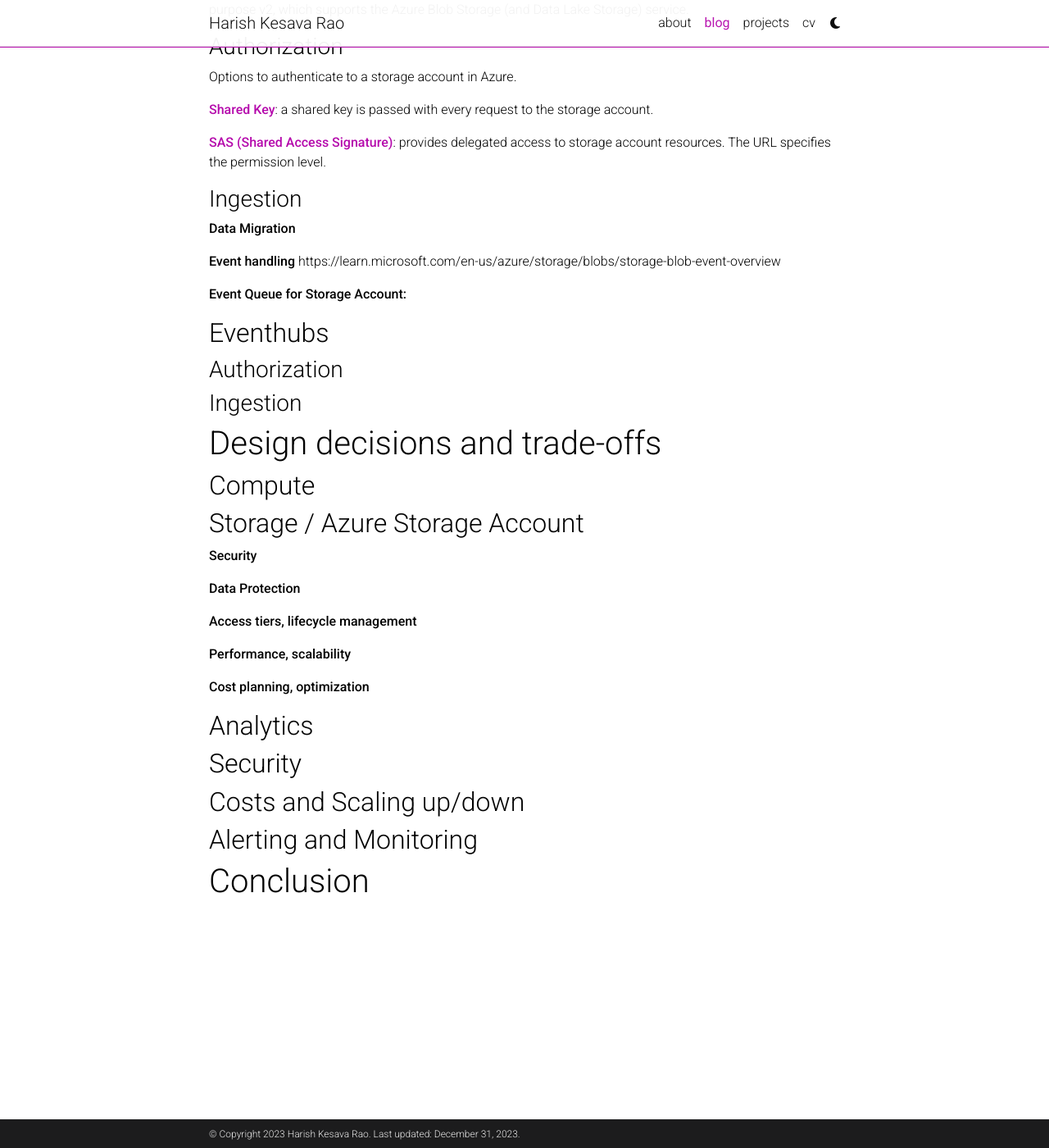
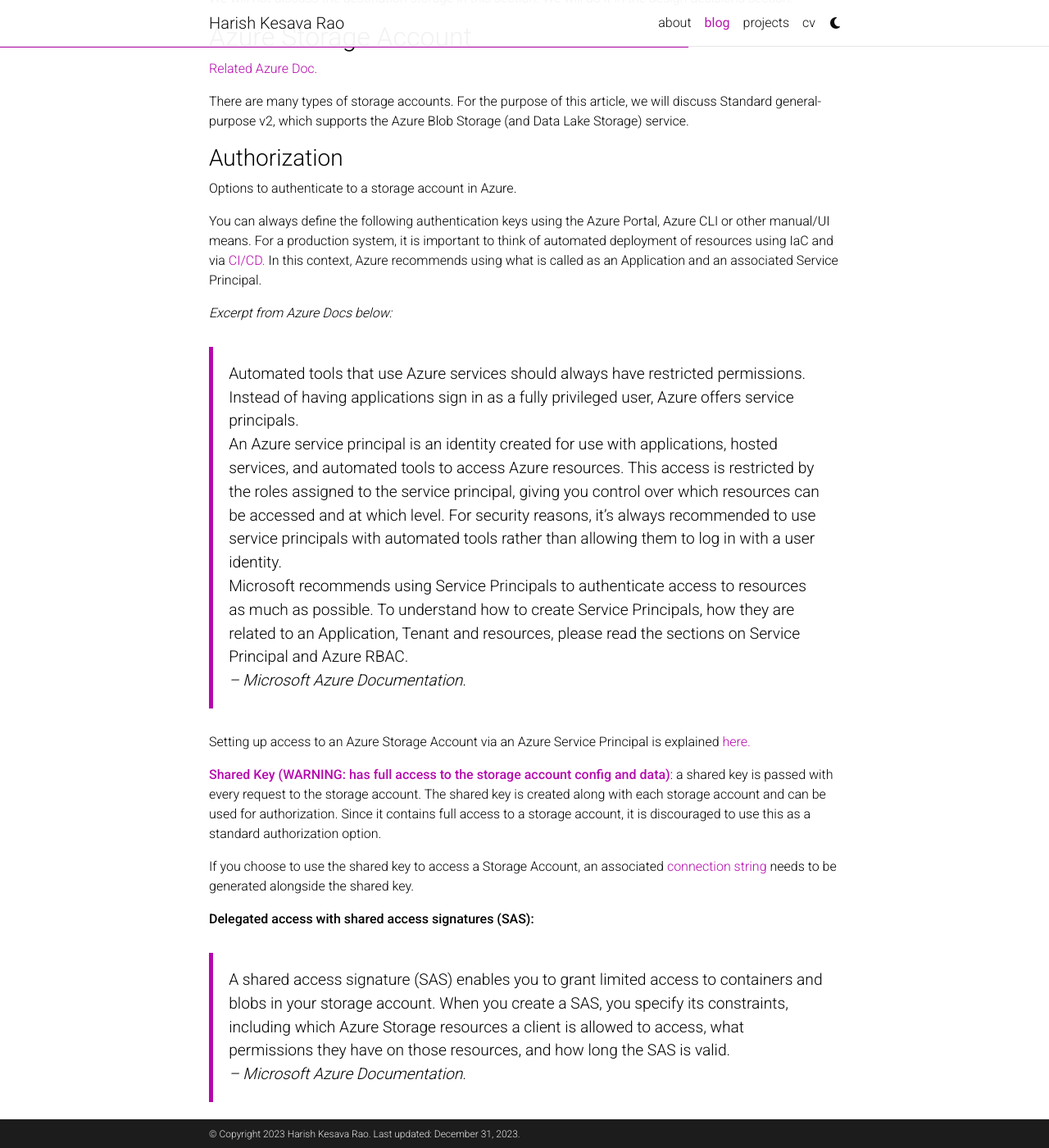
Before and after one commit to harishkesavarao/harishkesavarao.github.io, a Jekyll site: the page built from _posts/2023-03-01-azure-data-lake.md, in a window 1280 px wide and 1400 px high, scrolled down 1838 px. Shown: the whole window at 82% size. Built offline with Jekyll 4.4.1, drawn with Linux system fonts in a browser that asks for light colours; comment, search, counter and statistics services are not loaded; a style sheet for code colours, icons or effects is not loaded; some of the changed text lies outside the part shown.

Commit message:
Authorization

```diff
--- a/_posts/2023-03-01-azure-data-lake.md
+++ b/_posts/2023-03-01-azure-data-lake.md
@@ -15,9 +15,14 @@
 In order to fully understand or follow along with the article, I recommend reading some of the documents, articles and other links I have included in this section. If you have already worked on the AWS services I have listed below, you can skip this section.
 
 - [Storage account overview.](https://learn.microsoft.com/en-us/azure/storage/common/storage-account-overview)
+
 - [IaC on Azure.](https://learn.microsoft.com/en-us/devops/deliver/what-is-infrastructure-as-code)
 
 - [Azure Resource Manager.](https://learn.microsoft.com/en-us/azure/azure-resource-manager/management/overview)
+
+- [Azure Service Principals.](https://learn.microsoft.com/en-us/entra/identity-platform/app-objects-and-service-principals?tabs=browser)
+
+- [Azure role-based access control (RBAC).](https://learn.microsoft.com/en-us/azure/role-based-access-control/role-assignments-steps)
 
 ## Infrastructure as Code (IaC)
 All of the Azure cloud resources discussed can be created manually via the Azure Portal.
@@ -29,7 +34,8 @@
 ## What is a Data Lake?
 > A data lake is a centralized repository that ingests and stores large volumes of data in its original form. The data can then be processed and used as a basis for a variety of analytic needs. Due to its open, scalable architecture, a data lake can accommodate all types of data from any source, from structured (database tables, Excel sheets) to semi-structured (XML files, webpages) to unstructured (images, audio files, tweets), all without sacrificing fidelity. The data files are typically stored in staged zones—raw, cleansed, and curated—so that different types of users may use the data in its various forms to meet their needs. Data lakes provide core data consistency across a variety of applications, powering big data analytics, machine learning, predictive analytics, and other forms of intelligent action.
 >
-> <cite>--Microsoft Azure Documentation.</cite>
+>
+> <cite>-- Microsoft Azure Documentation.</cite>
 
 # Use cases
 It is cost effective and performant to build a Data Lake when the data volume is over a certain threshold. The threshold is usually in the tens of GBs of data per day and continues to accumulate over time. If the data volume is less than that, it would be quicker and cheaper to build a traditional data warehouse or other solutions.
@@ -46,14 +52,37 @@
 We will not discuss the destination storage in this section. We will do it in the design decisions section.
 
 ## Azure Storage Account
+[Related Azure Doc.](https://learn.microsoft.com/en-us/azure/storage/common/storage-account-overview)
+
 There are many types of storage accounts. For the purpose of this article, we will discuss Standard general-purpose v2, which supports the Azure Blob Storage (and Data Lake Storage) service.
 
 ### Authorization
 Options to authenticate to a storage account in Azure.
 
-**[Shared Key](https://learn.microsoft.com/en-us/azure/storage/common/storage-account-keys-manage?tabs=azure-portal)**: a shared key is passed with every request to the storage account.
+You can always define the following authentication keys using the Azure Portal, Azure CLI or other manual/UI means. For a production system, it is important to think of automated deployment of resources using IaC and via [CI/CD.](https://en.wikipedia.org/wiki/CI/CD) In this context, Azure recommends using what is called as an Application and an associated Service Principal.
 
-**[SAS (Shared Access Signature)](https://learn.microsoft.com/en-us/azure/storage/common/storage-sas-overview)**: provides delegated access to storage account resources. The URL specifies the permission level.
+_Excerpt from Azure Docs below:_
+
+> Automated tools that use Azure services should always have restricted permissions. Instead of having applications sign in as a fully privileged user, Azure offers service principals.
+>
+> An Azure service principal is an identity created for use with applications, hosted services, and automated tools to access Azure resources. This access is restricted by the roles assigned to the service principal, giving you control over which resources can be accessed and at which level. For security reasons, it's always recommended to use service principals with automated tools rather than allowing them to log in with a user identity.
+>
+> Microsoft recommends using Service Principals to authenticate access to resources as much as possible. To understand how to create Service Principals, how they are related to an Application, Tenant and resources, please read the sections on Service Principal and Azure RBAC.
+>
+>
+> <cite>-- Microsoft Azure Documentation.</cite>
+
+Setting up access to an Azure Storage Account via an Azure Service Principal is explained [here.](https://learn.microsoft.com/en-us/dynamics365/customer-insights/data/connect-service-principal)
+
+**[Shared Key (WARNING: has full access to the storage account config and data)](https://learn.microsoft.com/en-us/azure/storage/common/storage-account-keys-manage?tabs=azure-portal)**: a shared key is passed with every request to the storage account. The shared key is created along with each storage account and can be used for authorization. Since it contains full access to a storage account, it is discouraged to use this as a standard authorization option.
+
+If you choose to use the shared key to access a Storage Account, an associated [connection string](https://learn.microsoft.com/en-us/azure/storage/common/storage-configure-connection-string?toc=/azure/storage/blobs/toc.json&bc=/azure/storage/blobs/breadcrumb/toc.json) needs to be generated alongside the shared key.
+
+**Delegated access with shared access signatures (SAS):**
+> A shared access signature (SAS) enables you to grant limited access to containers and blobs in your storage account. When you create a SAS, you specify its constraints, including which Azure Storage resources a client is allowed to access, what permissions they have on those resources, and how long the SAS is valid.
+>
+>
+> <cite>-- Microsoft Azure Documentation.</cite>
 
 ### Ingestion
 
@@ -72,6 +101,9 @@
 
 # Design decisions and trade-offs
 ## Compute
+
+https://learn.microsoft.com/en-us/azure/architecture/guide/technology-choices/compute-decision-tree
+
 ## Storage / Azure Storage Account
 
 **Security**
```
Also changed, not shown: _posts/2021-06-01-aws-data-lake.md (+1 -0 lines).
